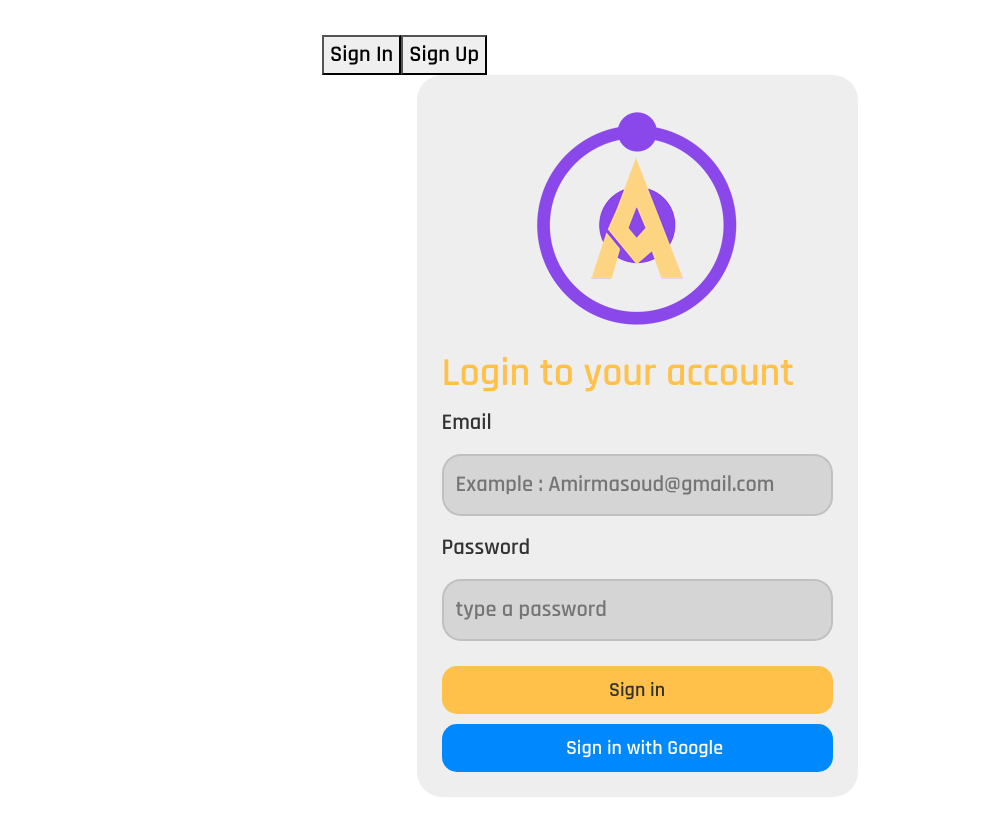
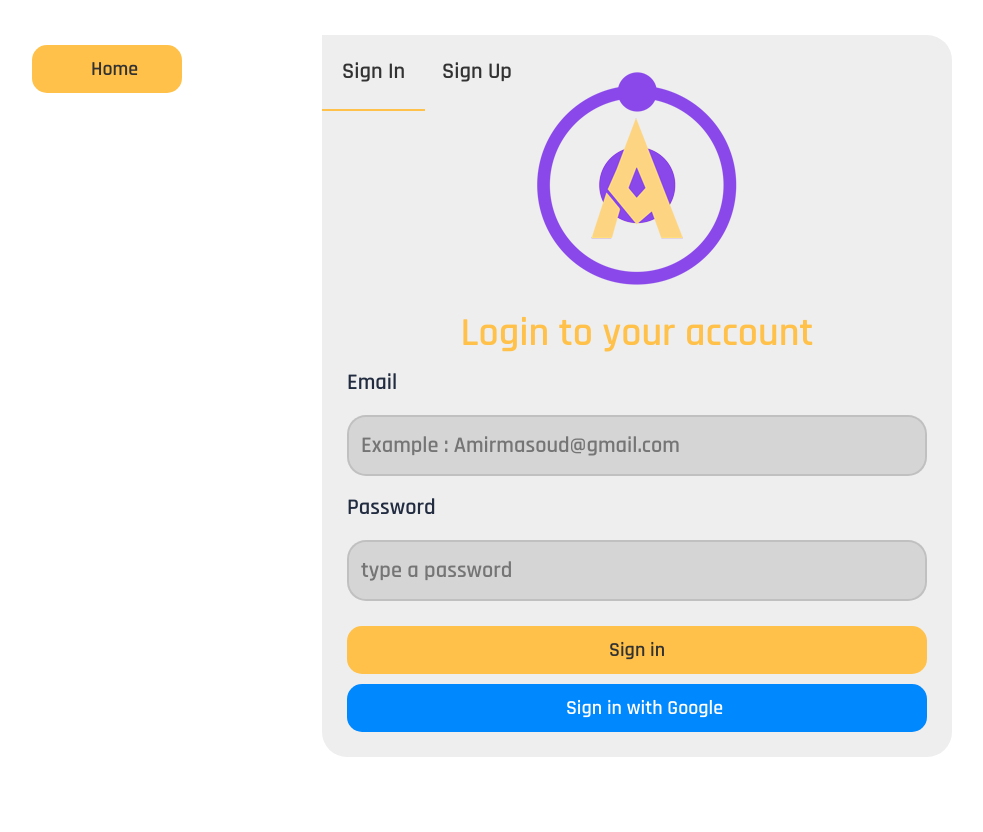
Before and after one commit to Amirjf/Taskify, a React (Create React App) app: page /auth in a window 1280 px wide. Shown: the whole page, without its empty margins (3-986 px from the left). After the commit the page ends 800 px from the top, so only its background shows below. Built offline with nearby package versions, Linux system fonts and the light colour scheme; no server answers.

Commit message:
finished auth components and connected to firebase

```diff
--- a/src/assets/styles/_global.scss
+++ b/src/assets/styles/_global.scss
@@ -9,6 +9,14 @@ body {
   transition: all 0.7s;
 }
 
+div {
+  transition: background 0.7s;
+}
+
+a {
+  text-decoration: none;
+}
+
 [data-theme="dark"] {
   --bg: #222c41;
   --bg-level-1: #293247;
@@ -18,6 +26,7 @@ body {
   --input-bg: #2e384e;
   --button-bg: #ffc149;
   --button-fg: #eee;
+  --label-fg: #eee;
 }
 
 [data-theme="light"] {
@@ -29,6 +38,7 @@ body {
   --input-fg: #323232;
   --button-bg: #ffc149;
   --button-fg: #323232;
+  --label-fg: #222c41;
 }
 [data-theme="mixed"] {
   --bg: #222c41;
@@ -36,8 +46,9 @@ body {
   --bg-level-1: #eee;
   --fg: #ffc149;
   --calendar-text: #323232;
-  --input-bg: rgb(0 0 0 / 10%);
+  --input-bg: #293247;
   --input-fg: #fff;
+  --label-fg: #222c41;
   --button-bg: #ffc149;
   --button-fg: #323232;
 }
--- a/src/components/header/Header.jsx
+++ b/src/components/header/Header.jsx
@@ -15,17 +15,17 @@ const Header = ({ title }) => {
   console.log(userInfo);
 
   return (
-    <div className="header_container">
+    <div className="header-container">
       <SectionHeading
         title={pathname !== "/" ? pathname.slice(1).toUpperCase() : "Dashboard"}
       />
-      <div className="header_profile">
+      <div className="header-profile">
         <ThemeSelect />
         <button>
           <i className="gg-add"></i>
           New Task
         </button>
-        <span className="user-name">{user ? user.displayName : null}</span>
+        <div className="avatar-container">
           <Link to="/auth">
             <img
               className="avatar"
@@ -37,10 +37,16 @@ const Header = ({ title }) => {
               alt="avatar"
             />
           </Link>
+          <span className="user-name-dropdown">
+            {user ? user.displayName : null}
+          </span>
+        </div>
+        {user ? (
           <div className="logout-container" onClick={logout}>
             <i className="gg-log-out"></i>
             <span className="dropdown">Logout</span>
           </div>
+        ) : null}
       </div>
     </div>
   );
--- a/src/components/header/header.styles.scss
+++ b/src/components/header/header.styles.scss
@@ -1,4 +1,4 @@
-.header_container {
+.header-container {
   color: var(--bg-level-1);
   display: flex;
   border-bottom: 1px solid #9595954d;
@@ -7,7 +7,7 @@
   text-align: left;
   justify-content: space-between;
   align-items: center;
-  .header_profile {
+  .header-profile {
     display: flex;
     align-items: center;
     button {
@@ -23,10 +23,25 @@
         margin-right: 10px;
       }
     }
-    .avatar {
-      border: 2px solid var(--fg);
-      width: 4rem;
-      border-radius: 100%;
+    .avatar-container {
+      position: relative;
+      .avatar {
+        border: 2px solid var(--fg);
+        width: 3rem;
+        height: 3rem;
+        border-radius: 100%;
+      }
+      .user-name-dropdown {
+        width: 200px;
+        opacity: 0;
+        position: absolute;
+        top: 61px;
+        transition: opacity 0.4s;
+        right: -83px;
+      }
+      &:hover .user-name-dropdown {
+        opacity: 1;
+      }
     }
   }
 }
@@ -49,7 +64,7 @@
     opacity: 0;
     position: absolute;
     top: 40px;
-    transition: opacity 0.7s;
+    transition: opacity 0.4s;
     right: -10px;
   }
   &:hover .dropdown {
--- a/src/components/sign-up/SignUp.jsx
+++ b/src/components/sign-up/SignUp.jsx
@@ -1,6 +1,6 @@
 import React, { useEffect } from "react";
 import Button from "../button/Button";
-import Input from "../input/Input";
+import { motion } from "framer-motion";
 import Logo from "../../assets/images/mylogo.png";
 import { Link, useNavigate } from "react-router-dom";
 import { useAuthState } from "react-firebase-hooks/auth";
@@ -8,9 +8,9 @@ import {
   auth,
   registerWithEmailAndPassword,
 } from "../../firebase/firebase.config";
-import "./_signup.scss";
 import { useForm } from "react-hook-form";
 import Form from "../form/Form";
+import "./_signup.scss";
 
 const SignUn = () => {
   const navigate = useNavigate();
@@ -33,11 +33,12 @@ const SignUn = () => {
   };
 
   return (
-    <div className="auth-container">
-      <div className="sign-in-container">
+    <motion.div layout className="sign-up-container">
       <div className="logo-container">
         <img src={Logo} alt="logo" />
       </div>
+      <h1>Register an account</h1>
+
       <Form onSubmit={handleSubmit(onSubmit)}>
         <label>Name</label>
         <input
@@ -62,8 +63,7 @@ const SignUn = () => {
         />
         <Button block>Sign Up Now !</Button>
       </Form>
-      </div>
-    </div>
+    </motion.div>
   );
 };
 
--- a/src/components/sign-up/_signup.scss
+++ b/src/components/sign-up/_signup.scss
@@ -2,18 +2,10 @@ input {
   margin: 15px auto;
 }
 
-.auth-container {
-  display: flex;
-  justify-content: center;
-  align-items: center;
-}
-
-.sign-in-container {
+.sign-up-container {
   padding: 25px;
   border-radius: 25px;
   background-color: var(--bg-level-1);
-  color: var(--text-fg);
-  width: 70%;
   justify-content: space-evenly;
 
   .logo-container {
@@ -21,4 +13,7 @@ input {
     justify-content: center;
     align-items: center;
   }
+  label {
+    color: var(--label-fg);
+  }
 }
--- a/src/components/signin/SignIn.jsx
+++ b/src/components/signin/SignIn.jsx
@@ -1,8 +1,8 @@
 import React, { useEffect } from "react";
 import Button from "../button/Button";
-import Input from "../input/Input";
 import Logo from "../../assets/images/mylogo.png";
 import { Link, useNavigate } from "react-router-dom";
+import { motion } from "framer-motion";
 import { useAuthState } from "react-firebase-hooks/auth";
 import {
   auth,
@@ -38,8 +38,7 @@ const SignIn = () => {
   };
 
   return (
-    <div className="auth-container">
-      <div className="sign-in-container">
+    <motion.div layout className="sign-in-container">
       <div className="logo-container">
         <img src={Logo} alt="logo" />
       </div>
@@ -61,11 +60,10 @@ const SignIn = () => {
         />
         <Button block>Sign in</Button>
       </Form>
-        <Button icon="google" isGoogle onClick={signInWithGoogle}>
+      <Button block icon="google" isGoogle onClick={signInWithGoogle}>
         Sign in with Google
       </Button>
-      </div>
-    </div>
+    </motion.div>
   );
 };
 
--- a/src/components/signin/_signin.scss
+++ b/src/components/signin/_signin.scss
@@ -1,25 +1,11 @@
 input {
   margin: 15px auto;
-}
-
-.auth-container {
-  display: flex;
-  justify-content: center;
-  align-items: center;
-  h1 {
-    color: var(--fg);
-  }
-  label {
-    color: var(--text-fg);
-  }
 }
 
 .sign-in-container {
   padding: 25px;
   border-radius: 25px;
   background-color: var(--bg-level-1);
-  color: var(--fg);
-  width: 100%;
   justify-content: space-evenly;
 
   .logo-container {
@@ -27,4 +13,7 @@ input {
     justify-content: center;
     align-items: center;
   }
+  label {
+    color: var(--label-fg);
+  }
 }
--- a/src/components/theme-select/_theme_select.scss
+++ b/src/components/theme-select/_theme_select.scss
@@ -6,7 +6,7 @@
     border: none;
     border-radius: 12px;
     padding: 10px 0px 10px 35px;
-    width: 250px;
+    width: 110px;
     option {
       margin-top: 10%;
     }
--- a/src/pages/auth/AuthPage.jsx
+++ b/src/pages/auth/AuthPage.jsx
@@ -1,18 +1,38 @@
 import React, { useState } from "react";
 import SignIn from "../../components/signin/SignIn";
 import SignUp from "../../components/sign-up/SignUp";
+import { motion } from "framer-motion";
+import "./_auth.scss";
 import Button from "../../components/button/Button";
+import { Link } from "react-router-dom";
 
 const AuthPage = () => {
   const [authPage, setAthPage] = useState("signin");
   return (
-    <div className="auth-container">
-      <div className="nav-buttons">
-        <button onClick={() => setAthPage("signin")}>Sign In</button>
-        <button onClick={() => setAthPage("signup")}>Sign Up</button>
+    <>
+      <div className="back-to-home">
+        <Link to="/">
+          <Button icon="home">Home</Button>
+        </Link>
+      </div>
+      <div className="auth-container">
+        <div className="nav-buttons">
+          <button
+            className={`sign-in-nav ${authPage === "signin" ? "active" : ""}`}
+            onClick={() => setAthPage("signin")}
+          >
+            Sign In
+          </button>
+          <button
+            className={`sign-up-nav ${authPage === "signup" ? "active" : ""}`}
+            onClick={() => setAthPage("signup")}
+          >
+            Sign Up
+          </button>
+        </div>
         {authPage === "signin" ? <SignIn /> : <SignUp />}
       </div>
-    </div>
+    </>
   );
 };
 
--- a/src/pages/auth/_auth.scss
+++ b/src/pages/auth/_auth.scss
@@ -1,6 +1,34 @@
+.back-to-home {
+  position: absolute;
+  top: 0;
+  left: 0;
+}
+
 .auth-container {
-  display: flex;
-  justify-content: center;
-  align-items: center;
-  height: 100vh;
+  position: relative;
+  color: var(--fg);
+  h1 {
+    text-align: center;
+  }
+  .nav-buttons .sign-in-nav {
+    background-color: var(--bg-level-1);
+    color: var(--button-fg);
+    position: absolute;
+    padding: 20px;
+    border: none;
+    &.active {
+      border-bottom: solid 2px var(--fg);
+    }
+  }
+  .nav-buttons .sign-up-nav {
+    background-color: var(--bg-level-1);
+    color: var(--button-fg);
+    position: absolute;
+    padding: 20px;
+    left: 100px;
+    border: none;
+    &.active {
+      border-bottom: solid 2px var(--fg);
+    }
+  }
 }
```
Lines whose indentation alone changed are shown as unchanged.
